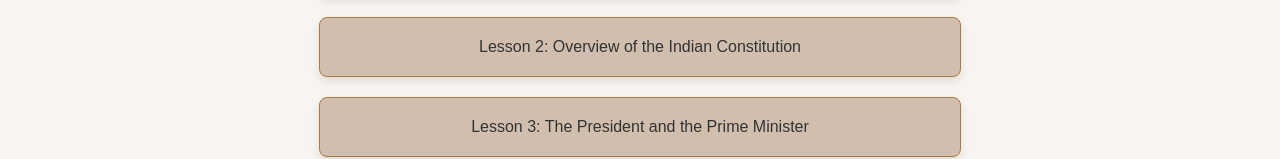
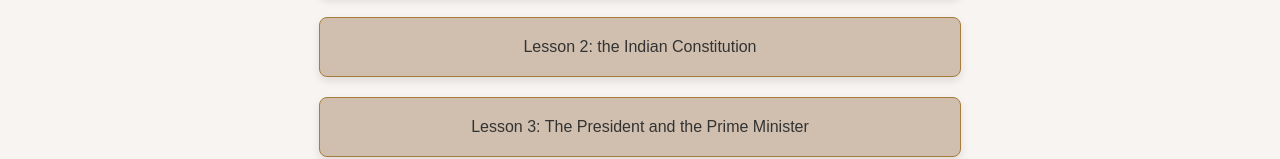
Before and after one commit to KTJAGANNATHAN0/Constution-Website, a plain HTML site: page english.html in a window 1280 px wide. Shown: the part 451-610 px from the top of the page. Drawn offline with Linux system fonts and the light colour scheme.

Commit message:
Update english.html
changed 2

```diff
--- a/english.html
+++ b/english.html
@@ -18,7 +18,7 @@
         <div class="video-links-container">
             <a href="https://cdnbbsr.s3waas.gov.in/s380537a945c7aaa788ccfcdf1b99b5d8f/uploads/2024/07/20240716890312078.pdf" class="box">Learn  from Study Material</a>
             <a href="video pages/v1.html" class="video-link" target="_blank">Lesson 1: Overview of the Indian Constitution</a>
-            <a href="video pages/v2.html" class="video-link" target="_blank">Lesson 2: Overview of the Indian Constitution</a>
+            <a href="video pages/v2.html" class="video-link" target="_blank">Lesson 2: the Indian Constitution</a>
             <!-- <a href="VIDEO_URL_3" class="video-link" target="_blank">Lesson 3: How a Bill Becomes a Law</a> -->
             <a href="video pages/v3.html" class="video-link" target="_blank">Lesson 3: The President and the Prime Minister</a>
             <a href="video pages/v4.html" class="video-link" target="_blank">Lesson 4: The Role of the Union and State Governments</a>
```
